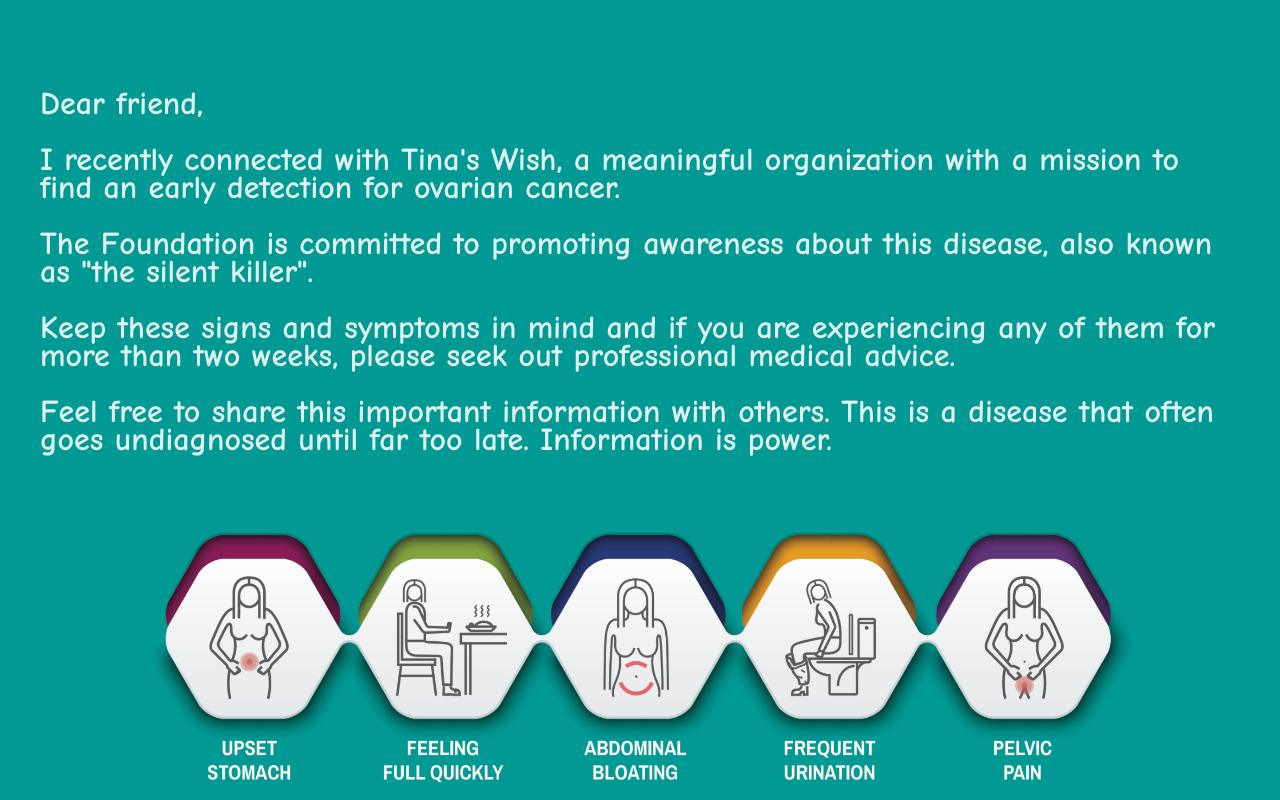
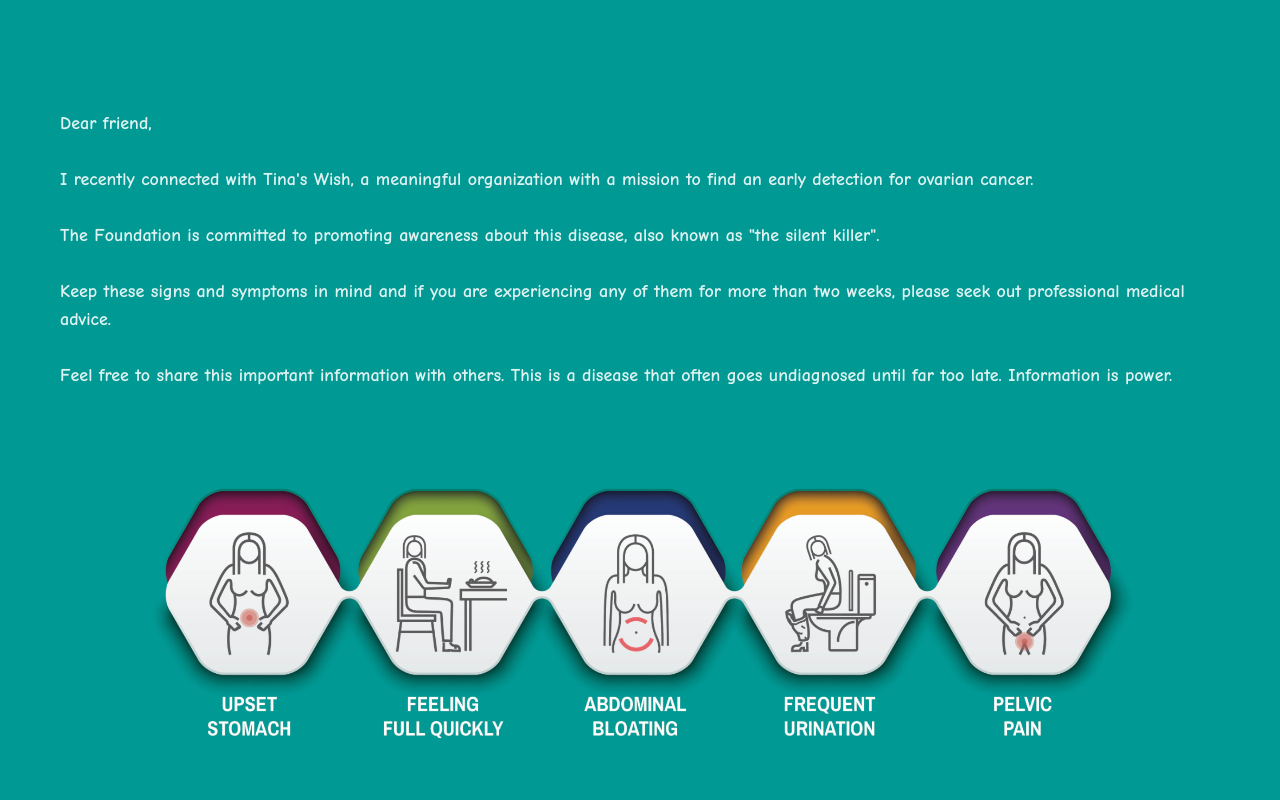
Before and after one commit to tayskully/tinaswish, a React (Vite) app: page / in a window 1280 px wide. Shown: the top 800 px of the page. Built offline with nearby package versions, Linux system fonts and the light colour scheme.

Commit message:
changes fonts

```diff
--- a/src/App.css
+++ b/src/App.css
@@ -38,7 +38,6 @@
 #blurb {
   font-family: "Comic Neue", cursive;
   font-weight: 700;
-  font-size: xx-large;
 }
 
 #button {
@@ -52,7 +51,7 @@
   background-color: #562c6f;
   cursor: pointer;
   transition: border-color 0.25s;
-  max-width:max-content;
+  max-width: max-content;
 }
 .specialButton {
   background-color: #870853 !important;
--- a/src/components/Header.jsx
+++ b/src/components/Header.jsx
@@ -3,7 +3,7 @@ const Header = () => {
     <>
       <p
         id="blurb"
-        className="p-10 m-10 text-lg text-left font-bold p-10 lg:border-0  sm:text-md sm:p-0"
+        className="leading-normal p-5 m-2 text-md text-left font-bold lg:text-lg lg:m-5 lg:p-10"
       >
         Dear friend,
         <br />
```
